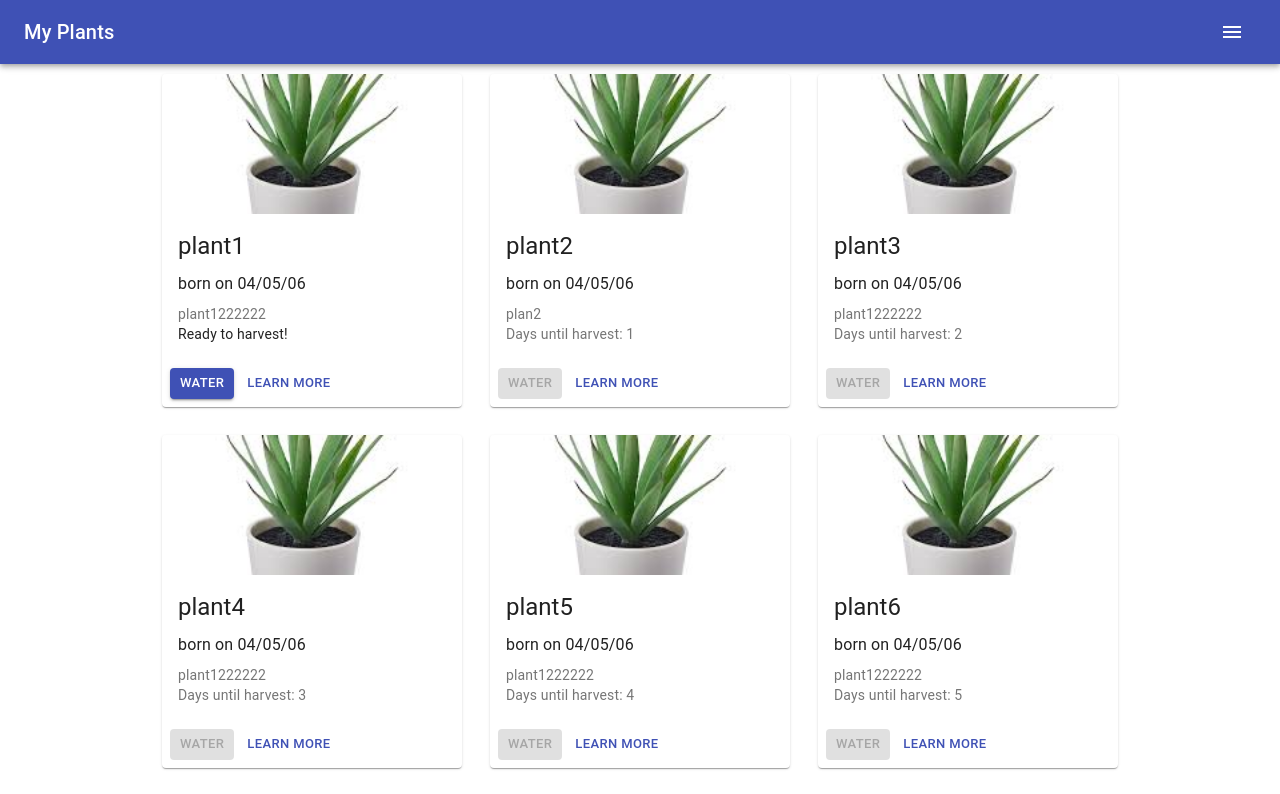
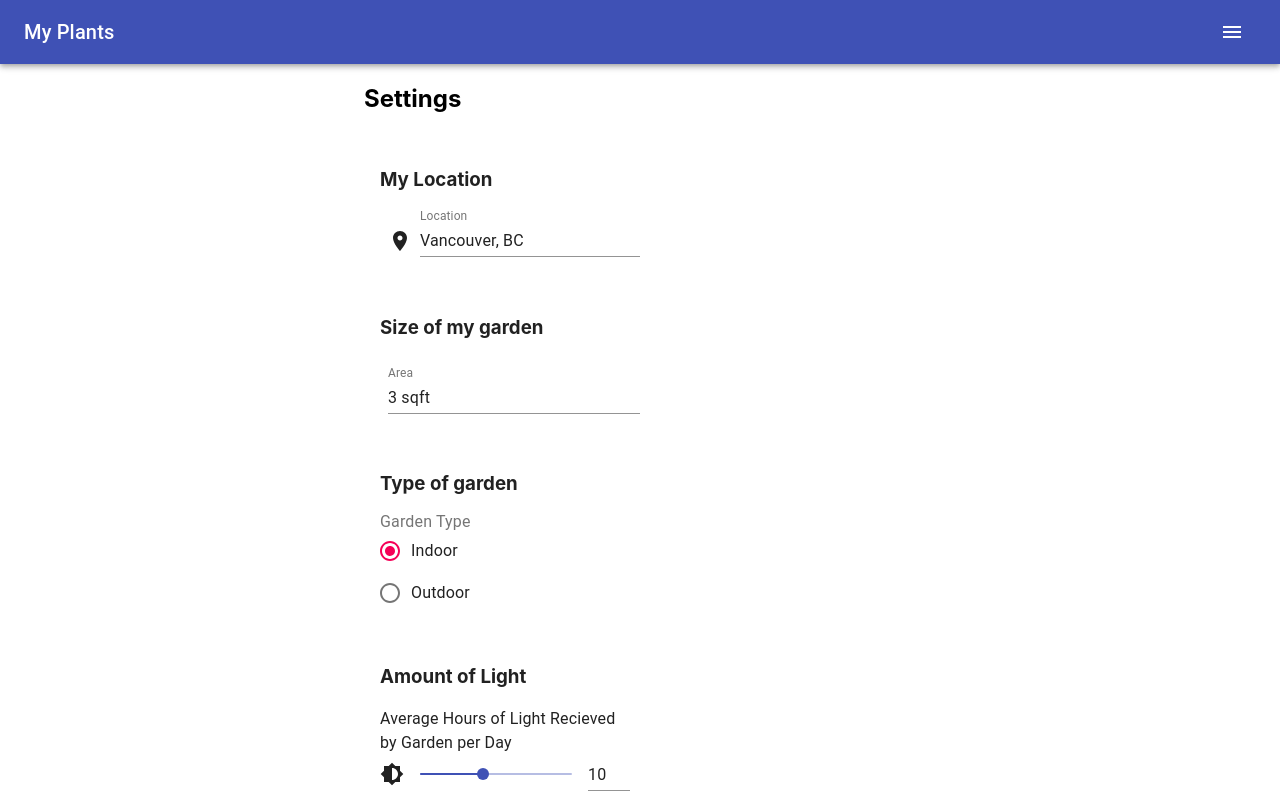
Before and after one commit to hanabisu/bon-hacketit, a React (Create React App) app in the folder ui/gardening/: page /settings in a window 1280 px wide. Shown: the top 794 px of the page. Built offline with nearby package versions, Linux system fonts and the light colour scheme.

Commit message:
add settings and routing

```diff
--- a/ui/gardening/src/App.js
+++ b/ui/gardening/src/App.js
@@ -1,37 +1,36 @@
-import React from 'react';
-import logo from './logo.svg';
-import './App.css';
-import { Dashboard } from './dashboard.js'
-import { makeStyles } from '@material-ui/core/styles';
-import AppBar from '@material-ui/core/AppBar';
-import Toolbar from '@material-ui/core/Toolbar';
-import Typography from '@material-ui/core/Typography';
-import Button from '@material-ui/core/Button';
-import IconButton from '@material-ui/core/IconButton';
-import MenuIcon from '@material-ui/icons/Menu';
-import { green } from '@material-ui/core/colors';
+import React from "react";
+import logo from "./logo.svg";
+import "./App.css";
+import { Dashboard } from "./dashboard.js";
+import { makeStyles } from "@material-ui/core/styles";
+import AppBar from "@material-ui/core/AppBar";
+import Toolbar from "@material-ui/core/Toolbar";
+import Typography from "@material-ui/core/Typography";
+import IconButton from "@material-ui/core/IconButton";
+import MenuIcon from "@material-ui/icons/Menu";
+import { BrowserRouter as Router, Switch, Route, Link } from "react-router-dom";
+import { GettingStarted } from "./gettingStarted";
+import { Explore } from "./explore";
+import { Settings } from "./settings";
 
-import clsx from 'clsx';
-import Drawer from '@material-ui/core/Drawer';
-import List from '@material-ui/core/List';
-import Divider from '@material-ui/core/Divider';
-import ListItem from '@material-ui/core/ListItem';
-import ListItemIcon from '@material-ui/core/ListItemIcon';
-import ListItemText from '@material-ui/core/ListItemText';
-import ExitToAppIcon from '@material-ui/icons/ExitToApp';
-import SettingsIcon from '@material-ui/icons/Settings';
-import ExploreIcon from '@material-ui/icons/Explore';
-import PlayArrowIcon from '@material-ui/icons/PlayArrow';
-import EcoIcon from '@material-ui/icons/Eco';
+import clsx from "clsx";
+import Drawer from "@material-ui/core/Drawer";
+import List from "@material-ui/core/List";
+import Divider from "@material-ui/core/Divider";
+import ListItem from "@material-ui/core/ListItem";
+import ListItemIcon from "@material-ui/core/ListItemIcon";
+import ListItemText from "@material-ui/core/ListItemText";
+import ExitToAppIcon from "@material-ui/icons/ExitToApp";
+import SettingsIcon from "@material-ui/icons/Settings";
+import ExploreIcon from "@material-ui/icons/Explore";
+import EcoIcon from "@material-ui/icons/Eco";
 
 const useStyles = makeStyles((theme) => ({
   root: {
     flexGrow: 1,
     color: "green",
   },
-  menuButton: {
-
-  },
+  menuButton: {},
   title: {
     flexGrow: 1,
   },
@@ -39,16 +38,18 @@ const useStyles = makeStyles((theme) => ({
     width: 250,
   },
   fullList: {
-    width: 'auto',
+    width: "auto",
   },
 }));
-
 
 function ButtonAppBar() {
   const classes = useStyles();
   const [state, setState] = React.useState({ right: false });
   const toggleDrawer = (anchor, open) => (event) => {
-    if (event.type === 'keydown' && (event.key === 'Tab' || event.key === 'Shift')) {
+    if (
+      event.type === "keydown" &&
+      (event.key === "Tab" || event.key === "Shift")
+    ) {
       return;
     }
 
@@ -58,25 +59,30 @@ function ButtonAppBar() {
   const list = (anchor) => (
     <div
       className={clsx(classes.list, {
-        [classes.fullList]: anchor === 'top' || anchor === 'bottom',
+        [classes.fullList]: anchor === "top" || anchor === "bottom",
       })}
       role="presentation"
       onClick={toggleDrawer(anchor, false)}
       onKeyDown={toggleDrawer(anchor, false)}
     >
       <List>
-      <ListItem button key='Getting Started'>
-            <ListItemIcon>{<EcoIcon/>}</ListItemIcon>
-            <ListItemText primary='Getting Started' />
-          </ListItem>
-          <ListItem button key='Explore'>
-            <ListItemIcon>{<ExploreIcon/>}</ListItemIcon>
-            <ListItemText primary='Explore' />
-          </ListItem>
-          <ListItem button key='Settings'>
-            <ListItemIcon>{<SettingsIcon/>}</ListItemIcon>
-            <ListItemText primary='Settings' />
-          </ListItem>
+        <ListItem
+          button
+          key="Getting Started"
+          component={Link}
+          to="/getstarted"
+        >
+          <ListItemIcon>{<EcoIcon />}</ListItemIcon>
+          <ListItemText primary="Getting Started" />
+        </ListItem>
+        <ListItem button key="Explore" component={Link} to="/explore">
+          <ListItemIcon>{<ExploreIcon />}</ListItemIcon>
+          <ListItemText primary="Explore" />
+        </ListItem>
+        <ListItem button key="Settings" component={Link} to="/settings">
+          <ListItemIcon>{<SettingsIcon />}</ListItemIcon>
+          <ListItemText primary="Settings" />
+        </ListItem>
       </List>
 
       {/* <List>
@@ -89,9 +95,11 @@ function ButtonAppBar() {
       </List> */}
       <Divider />
       <List>
-        {['Logout'].map((text) => (
+        {["Logout"].map((text) => (
           <ListItem button key={text}>
-            <ListItemIcon><ExitToAppIcon /></ListItemIcon>
+            <ListItemIcon>
+              <ExitToAppIcon />
+            </ListItemIcon>
             <ListItemText primary={text} />
           </ListItem>
         ))}
@@ -103,14 +111,25 @@ function ButtonAppBar() {
     <div className={classes.root}>
       <AppBar position="static">
         <Toolbar>
-
           <Typography variant="h6" className={classes.title}>
             My Plants
           </Typography>
-          <IconButton edge="start" className={classes.menuButton} color="inherit" aria-label="menu" onClick={toggleDrawer('right', true)}>
+          <IconButton
+            edge="start"
+            className={classes.menuButton}
+            color="inherit"
+            aria-label="menu"
+            onClick={toggleDrawer("right", true)}
+          >
             <MenuIcon />
           </IconButton>
-          <Drawer anchor={'right'} open={state['right']} onClose={toggleDrawer('right', false)}>{list('right')}</Drawer>
+          <Drawer
+            anchor={"right"}
+            open={state["right"]}
+            onClose={toggleDrawer("right", false)}
+          >
+            {list("right")}
+          </Drawer>
         </Toolbar>
       </AppBar>
     </div>
@@ -118,9 +137,25 @@ function ButtonAppBar() {
 }
 
 function App() {
-
-  return <> <ButtonAppBar />
-    <Dashboard /></>;
+  return (
+    <Router>
+      <ButtonAppBar />
+      <Switch>
+        <Route exact path="/">
+          <Dashboard />
+        </Route>
+        <Route exact path="/getstarted">
+          <GettingStarted />
+        </Route>
+        <Route path="/explore">
+          <Explore />
+        </Route>
+        <Route path="/settings">
+          <Settings />
+        </Route>
+      </Switch>
+    </Router>
+  );
 
   // <Dashboard/>;
 }
--- /dev/null
+++ b/ui/gardening/src/explore.js
@@ -0,0 +1,46 @@
+import Grid from "@material-ui/core/Grid";
+import React, { useState } from "react";
+import Plant from "./plants";
+import AddIcon from "@material-ui/icons/Add";
+
+export function Explore() {
+  const [plants, setPlants] = useState([
+    {
+      name: "explorePlants",
+      desc: "plant1222222",
+      nextHarvest: 0,
+      nextWatering: 0,
+    },
+    { name: "plant2", desc: "plan2", nextHarvest: 1, nextWatering: 1 },
+    { name: "plant3", desc: "plant1222222", nextHarvest: 2, nextWatering: 1 },
+    { name: "plant4", desc: "plant1222222", nextHarvest: 3, nextWatering: 1 },
+    { name: "plant5", desc: "plant1222222", nextHarvest: 4, nextWatering: 1 },
+    { name: "plant6", desc: "plant1222222", nextHarvest: 5, nextWatering: 1 },
+    { name: "plant7", desc: "plant1222222", nextHarvest: -1, nextWatering: 1 },
+    { name: "plant8", desc: "plant1222222", nextHarvest: 0, nextWatering: 1 },
+    { name: "plant9", desc: "plant1222222", nextHarvest: 0, nextWatering: 1 },
+    { name: "plant10", desc: "plant1222222", nextHarvest: 0, nextWatering: 1 },
+    { name: "plant11", desc: "plant1222222", nextHarvest: 0, nextWatering: 1 },
+    { name: "plant12", desc: "plant1222222", nextHarvest: 0, nextWatering: 1 },
+  ]);
+
+  return (
+    <div className="plantLanding">
+      <Grid container justify="center" spacing={1}>
+        {plants.map((plant) => (
+          <Grid key={plant.name} item>
+            <Plant
+              key={plant.name}
+              plantName={plant.name}
+              plantDate="04/05/06"
+              shortDescription={plant.desc}
+              longDescription="longer info"
+              nextWatering={plant.nextWatering}
+              nextHarvest={plant.nextHarvest}
+            />
+          </Grid>
+        ))}
+      </Grid>
+    </div>
+  );
+}
--- /dev/null
+++ b/ui/gardening/src/gettingStarted.js
@@ -0,0 +1,5 @@
+import React from "react";
+
+export function GettingStarted() {
+  return <h2>Getting Started</h2>;
+}
--- a/ui/gardening/src/settings.js
+++ b/ui/gardening/src/settings.js
@@ -1,9 +1,200 @@
-import React from 'react';
+import React, { useState } from "react";
+import Radio from "@material-ui/core/Radio";
+import RadioGroup from "@material-ui/core/RadioGroup";
+import FormControlLabel from "@material-ui/core/FormControlLabel";
+import FormControl from "@material-ui/core/FormControl";
+import FormLabel from "@material-ui/core/FormLabel";
+import Container from "@material-ui/core/Container";
+import Brightness6Icon from "@material-ui/icons/Brightness6";
+import { makeStyles } from "@material-ui/core/styles";
+import Grid from "@material-ui/core/Grid";
+import Typography from "@material-ui/core/Typography";
+import Slider from "@material-ui/core/Slider";
+import Input from "@material-ui/core/Input";
+import LocationOnIcon from "@material-ui/icons/LocationOn";
 
-function settings() {
-    return (
-      <div>
-          <h2>garden Form </h2>
-      </div>
-    );
-  }
+import TextField from "@material-ui/core/TextField";
+import { Paper } from "@material-ui/core";
+
+const useStyles = makeStyles((theme) => ({
+  root: {
+    flexGrow: 1,
+  },
+  paper: {
+    maxWidth: "sm",
+    padding: theme.spacing(2),
+    textAlign: "left",
+  },
+  rootSlider: {
+    width: 250,
+  },
+  inputSlider: {
+    width: 42,
+  },
+  textbox: {
+    "& > *": {
+      margin: theme.spacing(1),
+      width: "25ch",
+    },
+  },
+  margin: {
+    margin: theme.spacing(1),
+  },
+}));
+
+function GardenSize() {
+  const classes = useStyles();
+
+  return (
+    <form className={classes.textbox} noValidate autoComplete="off">
+      <TextField id="standard-size-normal" label="Area" defaultValue="3 sqft" />
+    </form>
+  );
+}
+
+function Location() {
+  const classes = useStyles();
+
+  return (
+    <div className={classes.margin}>
+      <Grid container spacing={1} alignItems="flex-end">
+        <Grid item>
+          <LocationOnIcon />
+        </Grid>
+        <Grid item>
+          <TextField
+            id="input-with-icon-grid"
+            label="Location"
+            defaultValue="Vancouver, BC"
+          />
+        </Grid>
+      </Grid>
+    </div>
+  );
+}
+
+function HoursOfLight() {
+  const classes = useStyles();
+  const [value, setValue] = React.useState(10);
+  const handleSliderChange = (event, newValue) => {
+    setValue(newValue);
+  };
+  const handleInputChange = (event) => {
+    setValue(event.target.value === "" ? "" : Number(event.target.value));
+  };
+
+  const handleBlur = () => {
+    if (value < 0) {
+      setValue(0);
+    } else if (value > 24) {
+      setValue(24);
+    }
+  };
+
+  return (
+    <div className={classes.rootSlider}>
+      <Typography id="input-slider" gutterBottom>
+        Average Hours of Light Recieved by Garden per Day
+      </Typography>
+      <Grid container spacing={2} alignItems="center">
+        <Grid item>
+          <Brightness6Icon />
+        </Grid>
+        <Grid item xs>
+          <Slider
+            value={typeof value === "number" ? value : 0}
+            onChange={handleSliderChange}
+            aria-labelledby="input-slider"
+            min={0}
+            max={24}
+          />
+        </Grid>
+        <Grid item>
+          <Input
+            className={classes.inputSlider}
+            value={value}
+            margin="dense"
+            onChange={handleInputChange}
+            onBlur={handleBlur}
+            inputProps={{
+              step: 1,
+              min: 0,
+              max: 24,
+              type: "number",
+              "aria-labelledby": "input-slider",
+            }}
+          />
+        </Grid>
+      </Grid>
+    </div>
+  );
+}
+
+function GardenType() {
+  const [value, setValue] = useState("indoor");
+
+  const handleChange = (event) => {
+    setValue(event.target.value);
+  };
+
+  return (
+    <FormControl component="fieldset">
+      <FormLabel component="legend">Garden Type</FormLabel>
+      <RadioGroup
+        aria-label="gardenType"
+        name="gardenType"
+        value={value}
+        onChange={handleChange}
+      >
+        <FormControlLabel value="indoor" control={<Radio />} label="Indoor" />
+        <FormControlLabel value="outdoor" control={<Radio />} label="Outdoor" />
+      </RadioGroup>
+    </FormControl>
+  );
+}
+
+export function Settings() {
+  const classes = useStyles();
+  return (
+    <div className={classes.root}>
+      <Container maxWidth="sm">
+        <h2>Settings</h2>
+        <Paper elevation={0} className={classes.paper}>
+          <Grid container wrap="nowrap" spacing={3}>
+            <Grid item xs>
+              <h3>My Location</h3>
+              {<Location />}
+            </Grid>
+          </Grid>
+        </Paper>
+
+        <Paper elevation={0} className={classes.paper}>
+          <Grid container wrap="nowrap" spacing={3}>
+            <Grid item xs>
+              <h3>Size of my garden</h3>
+              {<GardenSize />}
+            </Grid>
+          </Grid>
+        </Paper>
+
+        <Paper elevation={0} className={classes.paper}>
+          <Grid container wrap="nowrap" spacing={3}>
+            <Grid item xs>
+              <h3>Type of garden</h3>
+              {<GardenType />}
+            </Grid>
+          </Grid>
+        </Paper>
+
+        <Paper elevation={0} className={classes.paper}>
+          <Grid container wrap="nowrap" spacing={3}>
+            <Grid item xs>
+              <h3>Amount of Light</h3>
+              {<HoursOfLight />}
+            </Grid>
+          </Grid>
+        </Paper>
+      </Container>
+    </div>
+  );
+}
```
